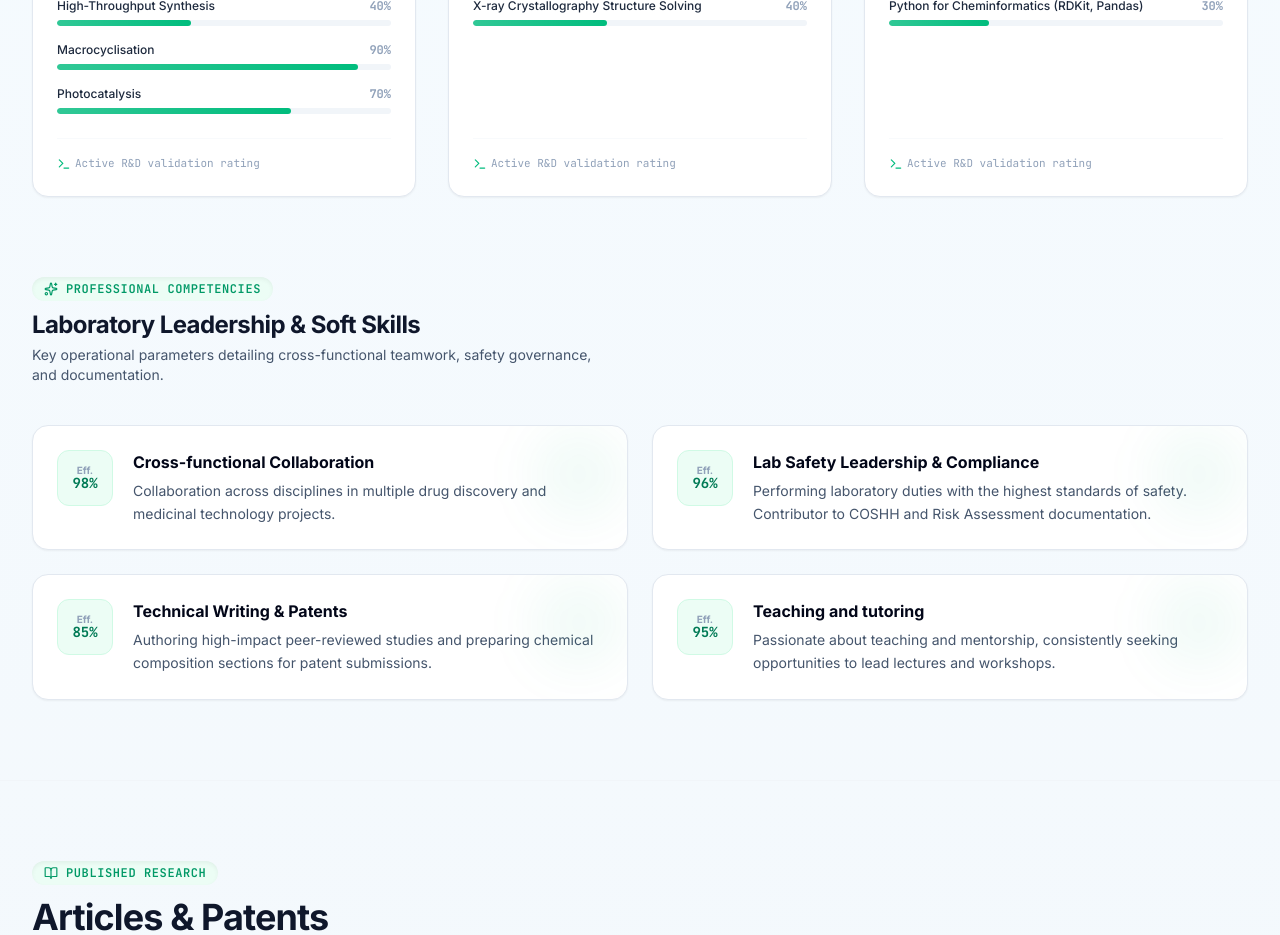
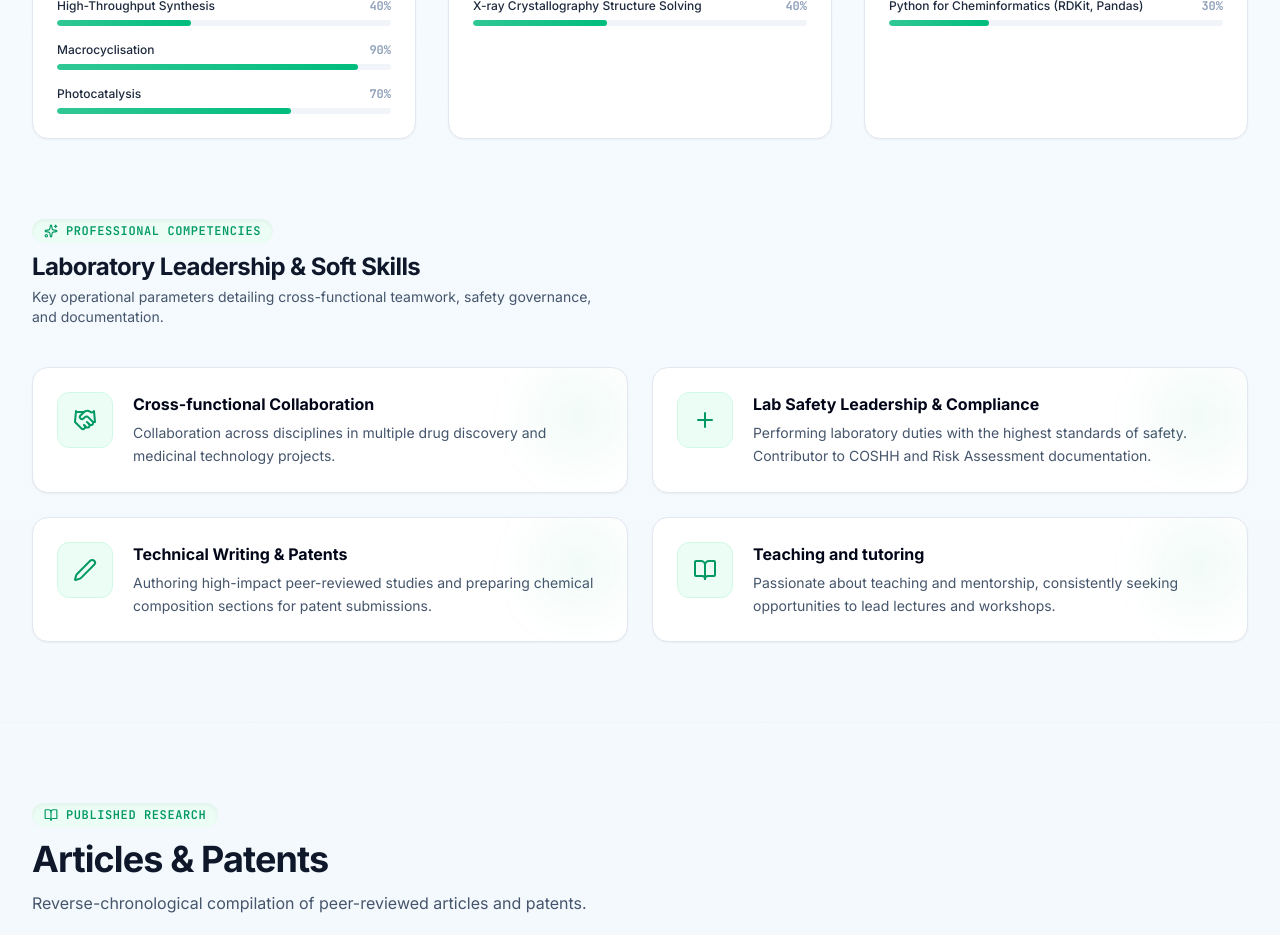
Before and after one commit to grzegorzpikus/online-portfolio, a React (Vite) app: page / in a window 1280 px wide. Shown: the part 5680-6615 px from the top of the page. Built offline with nearby package versions, Linux system fonts and the light colour scheme.

Commit message:
feat: add icons to soft skills and clean up UI
Introduce dynamic icon rendering for soft skills to improve visual categorization and remove redundant R&D validation badge from skill cards.

```diff
--- a/src/components/Skills.tsx
+++ b/src/components/Skills.tsx
@@ -1,6 +1,21 @@
 import { useState } from 'react';
 import { SKILL_CATEGORIES, SOFT_SKILLS } from '../data';
-import { Award, CheckCircle, Cpu, Hammer, Search, ShieldAlert, Sparkles, Terminal, FlaskConical, Microscope, Monitor } from 'lucide-react';
+import { Award, CheckCircle, Cpu, Hammer, Search, ShieldAlert, Sparkles, FlaskConical, Microscope, Monitor, Handshake, Plus, Pen, BookOpen } from 'lucide-react';
+
+const getSoftSkillIcon = (name: string) => {
+  switch (name) {
+    case "Cross-functional Collaboration":
+      return <Handshake className="w-6 h-6 text-emerald-600 dark:text-emerald-400" />;
+    case "Lab Safety Leadership & Compliance":
+      return <Plus className="w-6 h-6 text-emerald-600 dark:text-emerald-400" />;
+    case "Technical Writing & Patents":
+      return <Pen className="w-6 h-6 text-emerald-600 dark:text-emerald-400" />;
+    case "Teaching and tutoring":
+      return <BookOpen className="w-6 h-6 text-emerald-600 dark:text-emerald-400" />;
+    default:
+      return null;
+  }
+};
 
 export default function Skills() {
   const [selectedCategory, setSelectedCategory] = useState<number | null>(null); // null means show all
@@ -125,11 +140,6 @@ export default function Skills() {
                   ))}
                 </div>
               </div>
-
-              {/* Skill bottom badge */}
-              <div className="mt-6 pt-4 border-t border-slate-50 dark:border-slate-850/60 text-[11px] font-mono text-slate-400 flex items-center gap-1">
-                <Terminal className="w-3.5 h-3.5 text-emerald-500" /> Active R&D validation rating
-              </div>
             </div>
           ))}
 
@@ -165,12 +175,9 @@ export default function Skills() {
               >
                 <div className="absolute top-0 right-0 w-24 h-24 bg-emerald-500/5 rounded-full blur-xl pointer-events-none"></div>
 
-                {/* Visual Circle Indicator (Alternative to boring progress bars) */}
-                <div className="relative shrink-0 flex items-center justify-center w-14 h-14 bg-emerald-50 dark:bg-emerald-950/50 rounded-xl relative border border-emerald-100 dark:border-emerald-900/50">
-                  <div className="text-emerald-700 dark:text-emerald-400 font-mono text-sm font-bold flex flex-col items-center">
-                    <span className="text-[10px] text-slate-400 -mb-1 font-sans">Eff.</span>
-                    <span>{skill.percentage}%</span>
-                  </div>
+                {/* Visual Icon Indicator */}
+                <div className="relative shrink-0 flex items-center justify-center w-14 h-14 bg-emerald-50 dark:bg-emerald-950/50 rounded-xl border border-emerald-100 dark:border-emerald-900/50">
+                  {getSoftSkillIcon(skill.name)}
                 </div>
 
                 <div className="space-y-1.5">
```
